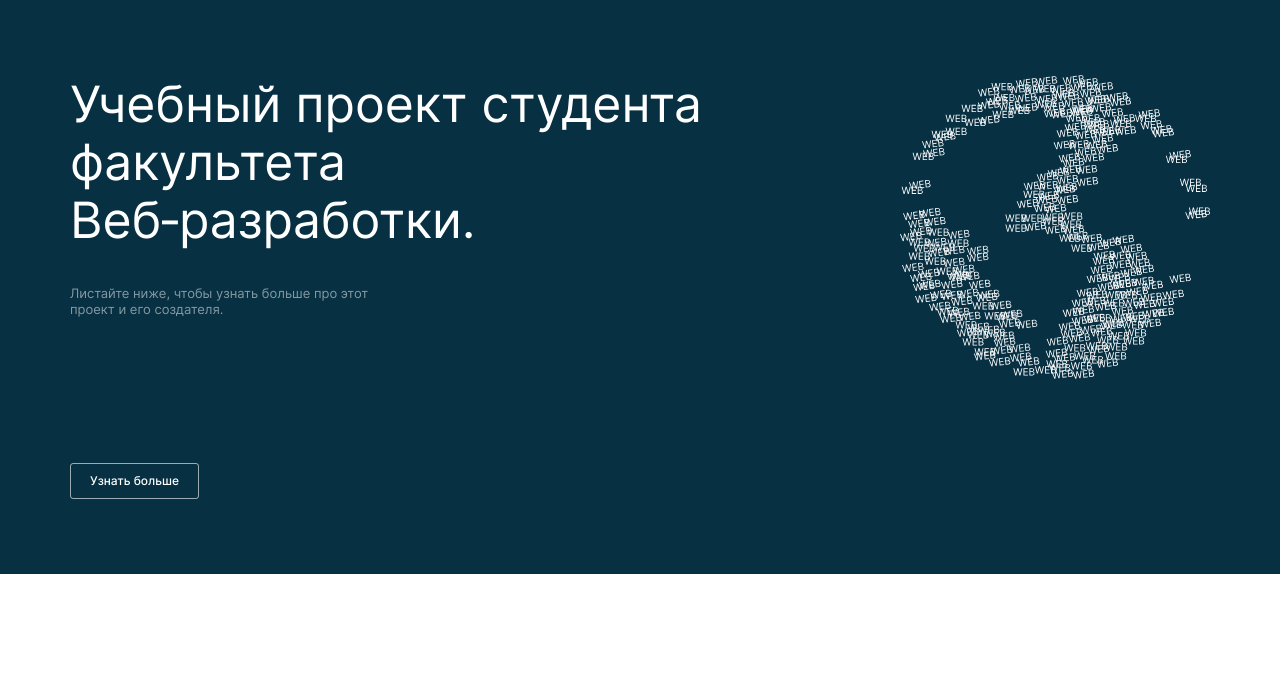
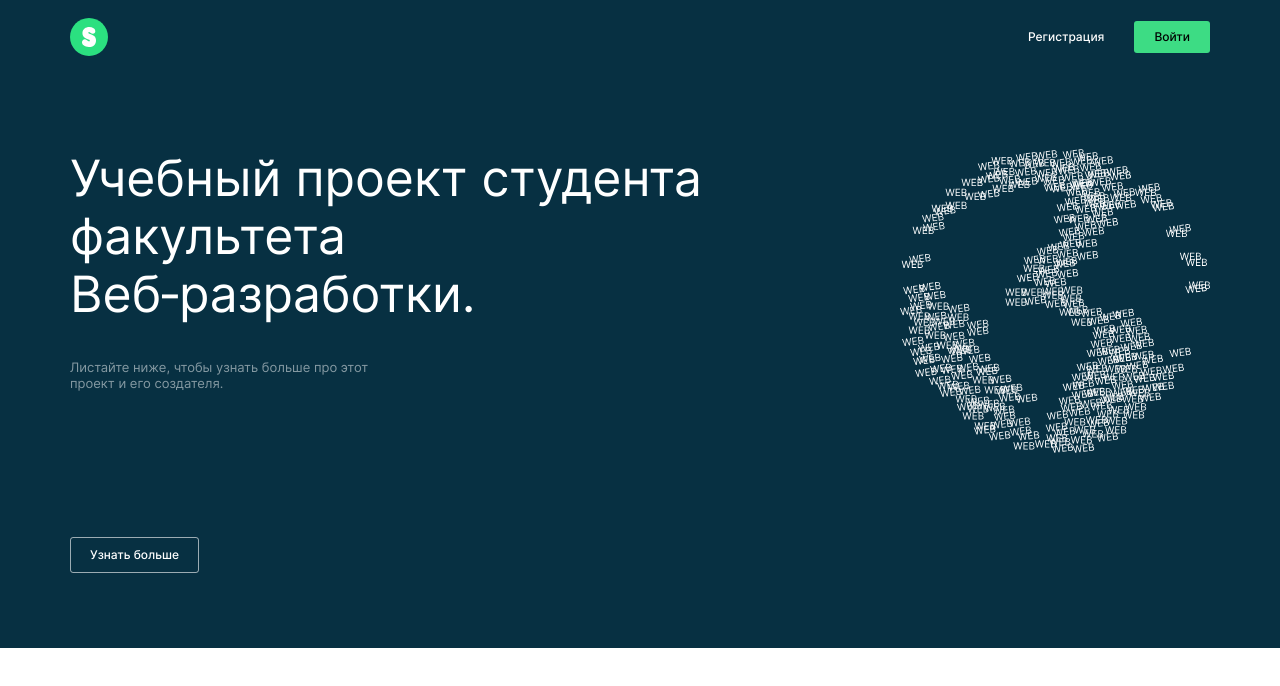
Before and after one commit to AlexanderLoginov713/movies-explorer-frontend, a React (Create React App) app: page / in a window 1280 px wide. Shown: the top 686 px of the page. Built offline with nearby package versions, Linux system fonts and the light colour scheme.

Commit message:
feature: add Header

```diff
--- a/src/components/App/App.js
+++ b/src/components/App/App.js
@@ -1,15 +1,18 @@
 import React from 'react';
 import Main from "../Main/Main";
+import Header from '../Header/Header';
 import './app.css';
 
 function app() {
   return (
 
-      <section className="app">
+    <section className="app">
 
-            <Main />
+      <Header />
 
-      </section>
+      <Main />
+
+    </section >
 
   );
 }
--- /dev/null
+++ b/src/components/Hamburger/Hamburger.css
@@ -0,0 +1,81 @@
+.hamburger-button {
+  display: none;
+  align-items: center;
+  position: absolute;
+  top: 27px;
+  right: 38px;
+  width: 28px;
+  height: 20px;
+  cursor: pointer;
+  z-index: 5;
+  transition: all .3s ease;
+  border: none;
+  background: none;
+  padding: 0;
+}
+
+.hamburger-button:focus-visible {
+  outline: 1px solid #fff;
+  outline-offset: 4px;
+  border-radius: 5px;
+}
+
+.hamburger-button:hover {
+  opacity: .7;
+}
+
+.hamburger-button_off>span,
+.hamburger-button_off>span::before,
+.hamburger-button_off>span::after {
+  display: block;
+  position: absolute;
+  width: 100%;
+  height: 3px;
+  background-color: #fff;
+  transition: all .3s ease;
+}
+
+.hamburger-button_off>span::after {
+  content: '';
+  top: 10px;
+}
+.hamburger-button_off>span::before {
+  content: '';
+  top: -10px;
+}
+
+.hamburger-button_on>span::before {
+  content: '';
+  top: 0;
+  transform: rotate(0);
+}
+.hamburger-button_on>span,
+.hamburger-button_on>span::before,
+.hamburger-button_on>span::after {
+  display: block;
+  position: absolute;
+  width: 100%;
+  height: 3px;
+  background-color: #fff;
+  transform: rotate(45deg);
+  transition: all .3s ease;
+}
+
+.hamburger-button_on>span::after {
+  content: '';
+  top: 0;
+  transform: rotate(90deg);
+}
+
+@media screen and (max-width: 768px) {
+  .hamburger-button {
+    display: flex;
+  }
+}
+
+@media screen and (max-width: 400px) {
+  .hamburger-button {
+    right: 23px;
+    width: 22px;
+  }
+}
--- /dev/null
+++ b/src/components/Hamburger/Hamburger.jsx
@@ -0,0 +1,29 @@
+import './Hamburger.css';
+import { useMediaQuery } from 'react-responsive';
+import { useEffect } from 'react';
+
+export default function Hamburger({ isBurgerOpened, onClickBurger }) {
+
+  const isMobile = useMediaQuery({ query: `(max-width: 768px)` });
+
+  function handleOnClickBurger() {
+    onClickBurger();
+  };
+
+  useEffect(() => {
+    if (!isMobile && isBurgerOpened) {
+      onClickBurger();
+    }
+  }, [isBurgerOpened, isMobile, onClickBurger]);
+
+  return (
+    <button
+      type="button"
+      className={`hamburger-button hamburger-button_${isBurgerOpened ? 'on' : 'off'
+        }`}
+      onClick={handleOnClickBurger}
+    >
+      <span></span>
+    </button>
+  );
+}
--- /dev/null
+++ b/src/components/Header/Header.css
@@ -0,0 +1,45 @@
+.header {
+  display: flex;
+  width: 100%;
+  justify-content: space-around;
+}
+
+.header_theme_dark {
+  background-color: #073042;
+}
+
+.header_theme_bright {
+  background-color: #FFFFFF;
+}
+
+.header__container {
+  max-width: 1280px;
+  display: flex;
+  width: 100%;
+  justify-content: space-between;
+  padding: 18px 70px;
+  position: relative;
+  box-sizing: border-box;
+}
+
+.header__link {
+  transition: all .2s ease;
+  height: 38px;
+}
+
+.header__link:hover {
+  transform: rotate(45deg);
+  opacity: .6;
+}
+
+@media screen and (max-width: 768px) {
+  .header__container {
+    padding: 18px 30px;
+  }
+}
+
+@media screen and (max-width: 400px) {
+  .header__container {
+    padding: 18px 14px;
+  }
+}
--- /dev/null
+++ b/src/components/Header/Header.jsx
@@ -0,0 +1,25 @@
+import { Link, useLocation } from 'react-router-dom';
+import './Header.css';
+import Navigation from '../Navigation/Navigation.jsx';
+import logo from '../../images/logo.svg';
+
+function Header() {
+  const location = useLocation();
+
+  return (
+    <header
+      className={`header header_theme_${
+        location.pathname === '/' ? 'dark' : 'bright'
+      }`}
+    >
+      <div className="header__container">
+        <Link to='/' className='header__link'>
+          <img src={logo} alt="Логотип" />
+        </Link>
+        <Navigation />
+      </div>
+    </header>
+  );
+}
+
+export default Header;
--- /dev/null
+++ b/src/components/Navigation/Navigation.css
@@ -0,0 +1,167 @@
+.navigation {
+  display: flex;
+  align-items: center;
+  position: relative;
+}
+
+.navigation__list {
+  padding: 0;
+  margin: 0;
+  list-style-type: none;
+  display: flex;
+  align-items: center;
+  gap: 30px;
+  transition: all .5s ease;
+  z-index: 3;
+}
+
+.navigation__list_logged {
+  gap: 20px;
+}
+
+.navigation__link {
+  font-weight: 400;
+  font-size: 14px;
+  line-height: 1.29;
+  text-decoration: none;
+  color: #fff;
+  display: flex;
+  align-items: center;
+  transition: all .3s ease;
+}
+
+.navigation__link:hover {
+  opacity: .7;
+}
+
+.navigation__link_active_desktop {
+  font-weight: 500;
+}
+
+.navigation__link_active_mobile {
+  border-bottom: 2px solid #fff;
+}
+
+.navigation__link.navigation__link_landing {
+  font-size: 12px;
+  line-height: 1.33;
+  font-weight: 500;
+}
+
+.navigation__link_signin {
+  color: black;
+  padding: 8px 20px;
+  background-color: #3ddc84;
+  border-radius: 3px;
+}
+
+.navigation__link_type_account {
+  position: relative;
+  font-weight: 500;
+  font-size: 14px;
+  line-height: 1.14;
+  margin-left: 24px;
+  padding-left: 15px;
+  padding-right: 34px;
+  min-height: 30px;
+  box-shadow: 0 3px 14px rgba(0, 0, 0, .08);
+  border-radius: 40px;
+}
+
+.navigation__link_type_account::after {
+  position: absolute;
+  content: '';
+  top: 0;
+  right: 0;
+  width: 30px;
+  height: 100%;
+  border-radius: 50px;
+  background-color: #313131;
+  background-image: url('../../images/profile.svg');
+  background-repeat: no-repeat;
+  background-position: center;
+}
+
+@media screen and (max-width: 7680px) {
+  .navigation__link {
+    font-weight: 500;
+    font-size: 18px;
+    line-height: 1.22;
+  }
+
+  .navigation__list_logged {
+    gap: 28px;
+    position: absolute;
+    top: 0;
+    flex-direction: column;
+    height: 100vh;
+    width: 67%;
+    background-color: #202020;
+  }
+
+  .navigation__link_type_account {
+    margin: 0;
+  }
+
+  .navigation__item:last-child {
+    margin: auto 0 90px 0;
+  }
+
+  .navigation__item:first-child {
+    margin-top: 159px;
+  }
+
+  .navigation__list_state_opened {
+    right: 0;
+    visibility: visible;
+  }
+
+  .navigation__list_state_closed {
+    right: -100%;
+    visibility: hidden;
+  }
+
+  .navigation_state_opened {
+    position: fixed;
+    top: 0;
+    left: 0;
+    width: 100%;
+    height: 100vh;
+    background-color: rgba(0, 0, 0, .3);
+    justify-content: flex-end;
+    transition: all .2s ease;
+    z-index: 3;
+  }
+
+  .navigation_state_closed {
+    position: static;
+  }
+}
+
+@media screen and (max-width: 400px) {
+  .navigation__list {
+    gap: 14px;
+  }
+
+  .navigation__link.navigation__link_landing {
+    font-size: 10px;
+    line-height: 1.6;
+  }
+
+  .navigation__link_signin {
+    padding: 5px 12px;
+  }
+
+  .navigation__list_logged {
+    gap: 24px;
+    width: 100%;
+  }
+
+  .navigation__item:first-child {
+    margin-top: 144px;
+  }
+
+  .navigation__item:last-child {
+    margin-bottom: 46px;
+  }
+}
--- /dev/null
+++ b/src/components/Navigation/Navigation.jsx
@@ -0,0 +1,60 @@
+import './Navigation.css';
+import { Link, NavLink } from 'react-router-dom';
+import Hamburger from '../Hamburger/Hamburger.jsx';
+
+export default function Navigation({ loggedIn, isBurgerOpened, onClickBurger }) {
+  const activeLink = `navigation__link_active_${isBurgerOpened ? 'mobile' : 'desktop'}`;
+
+  function handleClickOverlay(e) {
+    e.stopPropagation();
+  }
+
+  return (
+    <>
+      {!loggedIn ? (
+        <nav className="navigation">
+          <ul className="navigation__list">
+            <li>
+              <Link to='/signup' className='navigation__link navigation__link_landing'>
+                Регистрация
+              </Link>
+            </li>
+            <li>
+              <Link to='/signin' className='navigation__link navigation__link_landing navigation__link_signin'>
+                Войти
+              </Link>
+            </li>
+          </ul>
+        </nav>
+      ) : (
+        <nav className={`navigation navigation_state_${isBurgerOpened ? 'opened' : 'closed'}`} onClick={isBurgerOpened ? onClickBurger : undefined}>
+          <Hamburger isBurgerOpened={isBurgerOpened} onClickBurger={onClickBurger} />
+          <ul className={`navigation__list navigation__list_logged navigation__list_state_${isBurgerOpened ? 'opened' : 'closed'}`} onClick={handleClickOverlay}>
+            {isBurgerOpened && (
+              <li className="navigation__item">
+                <NavLink exact to='/' className='navigation__link' activeClassName={activeLink}>
+                  Главная
+                </NavLink>
+              </li>
+            )}
+            <li className="navigation__item">
+              <NavLink to='/movies' className='navigation__link' activeClassName={activeLink}>
+                Фильмы
+              </NavLink>
+            </li>
+            <li className="navigation__item">
+              <NavLink to='/saved-movies' className='navigation__link' activeClassName={activeLink}>
+                Сохранённые фильмы
+              </NavLink>
+            </li>
+            <li className="navigation__item">
+              <NavLink to='/profile' className='navigation__link navigation__link_type_account' activeClassName={activeLink}>
+                Аккаунт
+              </NavLink>
+            </li>
+          </ul>
+        </nav>
+      )}
+    </>
+  );
+}
```
Also changed, not shown: package.json (+2 -6 lines), 2 other files (tests, documents, lock files or other folders).
